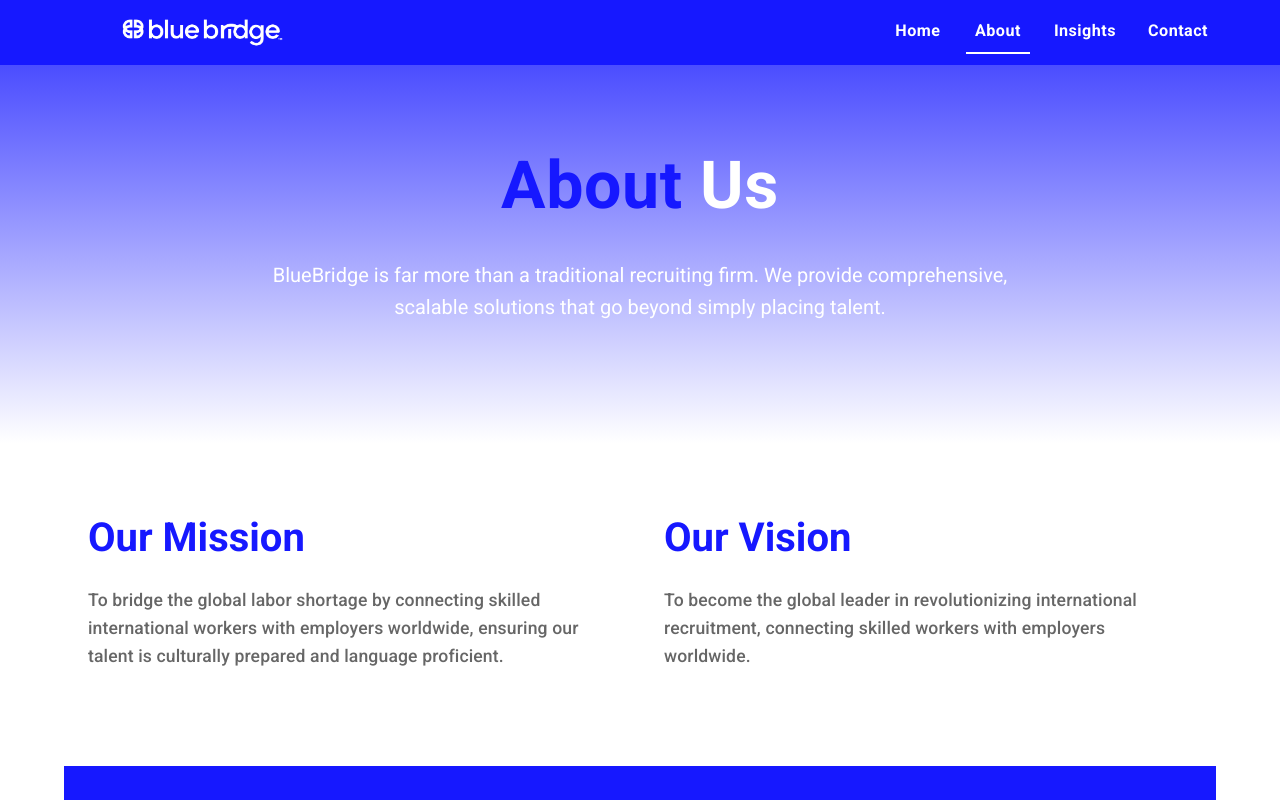
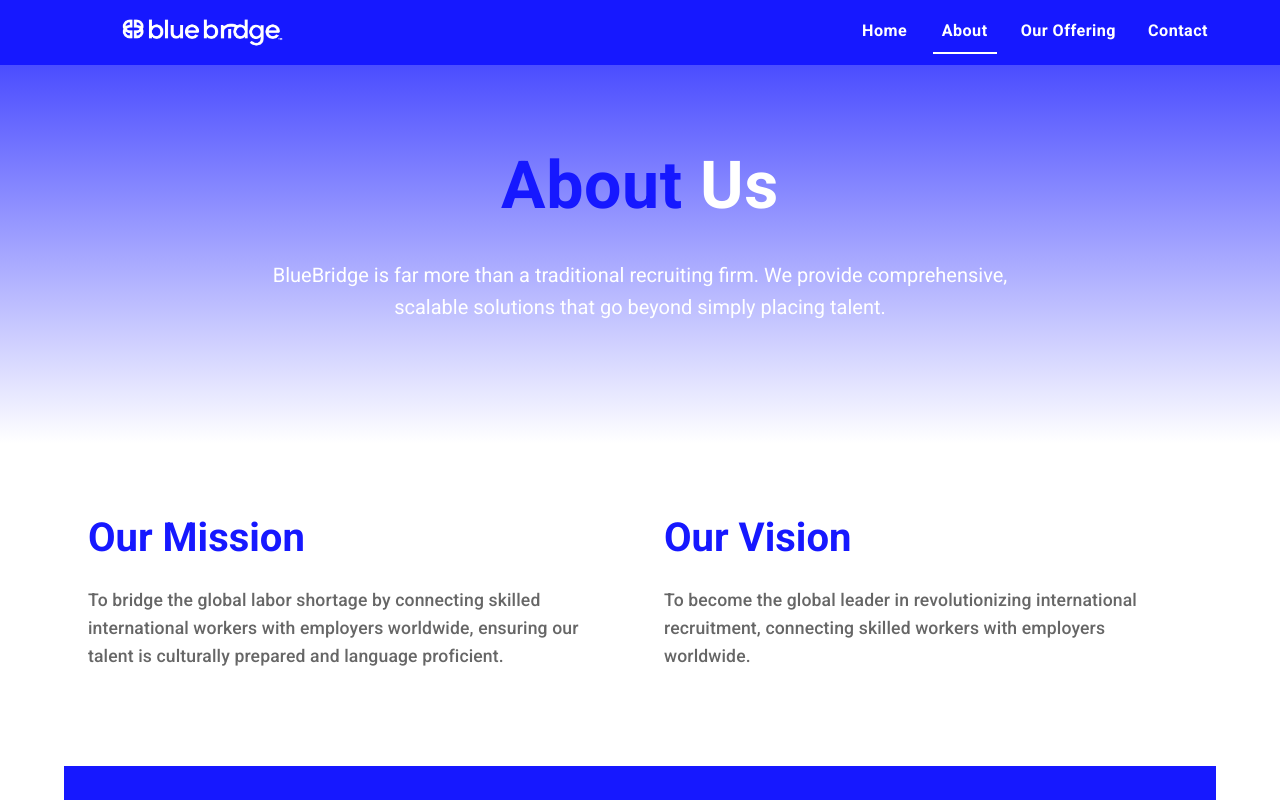
Before and after one commit to ddgrana2/bluebridge-landing, a React (Create React App) app: page /about in a window 1280 px wide. Shown: the top 800 px of the page. Built offline with nearby package versions, Linux system fonts and the light colour scheme.

Commit message:
Remove unused offering folder

```diff
--- a/src/components/navbar/navbar.jsx
+++ b/src/components/navbar/navbar.jsx
@@ -18,7 +18,7 @@
   const menuItems = [
     { text: 'Home', path: '/' },
     { text: 'About', path: '/about' },
-    { text: 'Insights', path: '/insights' },
+    { text: 'Our Offering', path: '/offering' },
     { text: 'Contact', path: '/contact' }
   ];
 
--- /dev/null
+++ b/src/pages/offering/Offering.jsx
@@ -0,0 +1,5 @@
+function Offering() {
+  // ... resto del contenido igual ...
+}
+
+export default Offering;
```
Also changed, not shown: src/pages/offering/insights/insights.jsx (renamed from src/pages/insights/insights.jsx).
